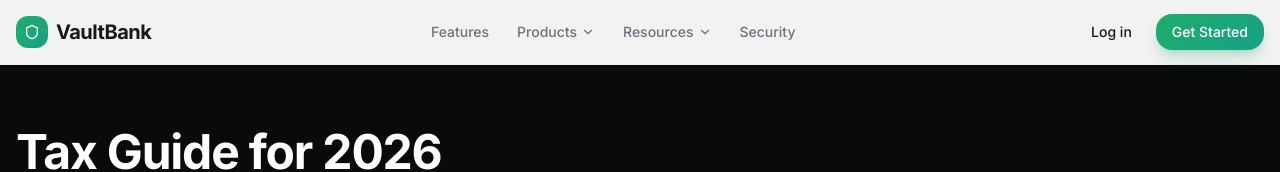
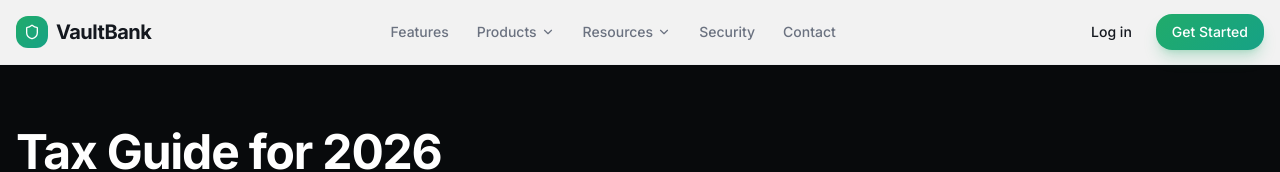
Before and after one commit to solajames54/swift-shine-bank-b1529376, a React (Vite) app: page /resources/taxes in a window 1280 px wide. Shown: the top 172 px of the page. Built offline with nearby package versions, Linux system fonts and the light colour scheme; the HTML template or start-up script is replaced by a standard one.

Commit message:
Preceding changes

```diff
--- a/src/components/landing/Navbar.tsx
+++ b/src/components/landing/Navbar.tsx
@@ -26,6 +26,7 @@ const navLinks = [
     ],
   },
   { label: "Security", href: "#security" },
+  { label: "Contact", href: "/contact", isRoute: true },
 ];
 
 export function Navbar() {
```
